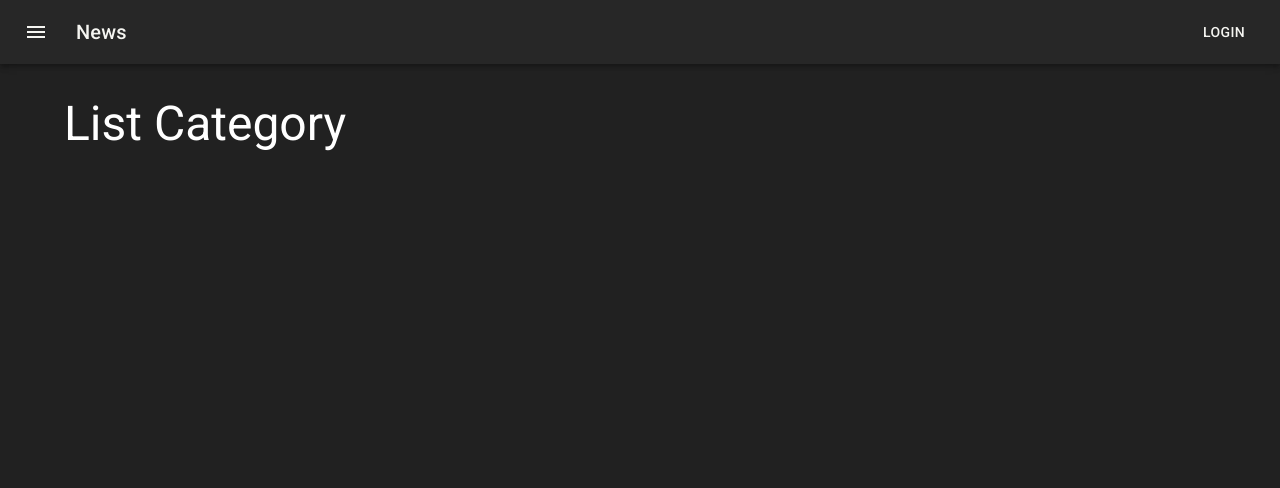
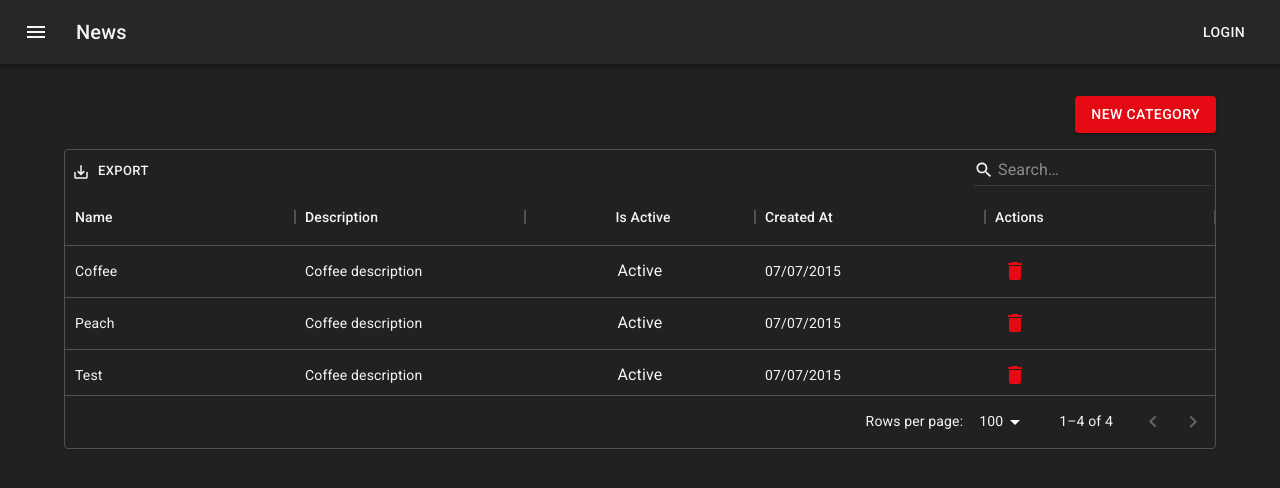
Before and after one commit to LeandroSousaCastro/front-end-admin-videos-react, a React (Create React App) app: page / in a window 1280 px wide. Shown: the top 488 px of the page. Built offline with nearby package versions, Linux system fonts and the light colour scheme.

Commit message:
feat(components): :sparkles: Implementa o data grid de categorias

```diff
--- a/docker-compose.yaml
+++ b/docker-compose.yaml
@@ -7,5 +7,5 @@
     # command: .docker/start.sh
     volumes:
       - .:/home/node/react
-    ports:
-      - 3001:3000
+    # ports:
+    #   - 3001:3000
--- a/package.json
+++ b/package.json
@@ -7,6 +7,8 @@
     "@emotion/styled": "^11.10.4",
     "@mui/icons-material": "^5.10.3",
     "@mui/material": "^5.10.3",
+    "@mui/styled-engine-sc": "^5.10.3",
+    "@mui/x-data-grid": "^5.16.0",
     "@reduxjs/toolkit": "^1.8.5",
     "@testing-library/jest-dom": "^5.16.5",
     "@testing-library/react": "^13.3.0",
@@ -20,6 +22,7 @@
     "react-redux": "^8.0.2",
     "react-router-dom": "6",
     "react-scripts": "5.0.1",
+    "styled-components": "^5.3.5",
     "typescript": "^4.8.2",
     "web-vitals": "^2.1.4"
   },
--- a/src/app/store.ts
+++ b/src/app/store.ts
@@ -1,9 +1,11 @@
-import { configureStore, ThunkAction, Action } from '@reduxjs/toolkit';
-import counterReducer from '../features/counter/counterSlice';
+import { configureStore, ThunkAction, Action } from "@reduxjs/toolkit";
+import counterReducer from "../features/counter/counterSlice";
+import categoriesReducer from "../features/categories/categorySlice";
 
 export const store = configureStore({
   reducer: {
     counter: counterReducer,
+    categories: categoriesReducer,
   },
 });
 
--- a/src/features/categories/ListCategory.tsx
+++ b/src/features/categories/ListCategory.tsx
@@ -1,9 +1,98 @@
-import { Box, Typography } from "@mui/material";
+import { Box, Button, IconButton, Typography } from "@mui/material";
+import DeleteIcon from "@mui/icons-material/Delete";
+import { Link } from "react-router-dom";
+import { useAppSelector } from "../../app/hooks";
+import { selectCategories } from "./categorySlice";
+import {
+  DataGrid,
+  GridRowsProp,
+  GridColDef,
+  GridRenderCellParams,
+  GridToolbar,
+} from "@mui/x-data-grid";
 
-export const ListCategory = () => (
-  <Box>
-    <Typography variant="h3" component="h1">
-      List Category
-    </Typography>
-  </Box>
-);
+export const ListCategory = () => {
+  const categories = useAppSelector(selectCategories);
+
+  const rows: GridRowsProp = categories.map((category) => ({
+    id: category.id,
+    name: category.name,
+    description: category.description,
+    is_active: category.is_active,
+    created_at: new Date(category.created_at).toLocaleDateString("pt-BR"),
+  }));
+
+  const columns: GridColDef[] = [
+    { field: "name", headerName: "Name", flex: 1 },
+    { field: "description", headerName: "Description", flex: 1 },
+    {
+      field: "is_active",
+      headerName: "Is Active",
+      flex: 1,
+      type: "boolean",
+      renderCell: renderIsActiveCell,
+    },
+    { field: "created_at", headerName: "Created At", flex: 1 },
+    {
+      field: "id",
+      headerName: "Actions",
+      flex: 1,
+      renderCell: renderActionsCell,
+    },
+  ];
+
+  function renderIsActiveCell(rowData: GridRenderCellParams) {
+    return (
+      <Typography color={rowData.value ? "primary" : "secondary"}>
+        {rowData.value ? "Active" : "Inactive"}
+      </Typography>
+    );
+  }
+
+  function renderActionsCell(params: GridRenderCellParams) {
+    return (
+      <IconButton
+        color="secondary"
+        onClick={() => console.log("clicked")}
+        aria-label="delete"
+      >
+        <DeleteIcon />
+      </IconButton>
+    );
+  }
+
+  return (
+    <Box maxWidth="lg" sx={{ mt: 4, mb: 4 }}>
+      <Box display="flex" justifyContent="flex-end">
+        <Button
+          variant="contained"
+          color="secondary"
+          component={Link}
+          to="/categories/new"
+          style={{ marginBottom: "1rem" }}
+        >
+          New Category
+        </Button>
+      </Box>
+      <Typography variant="h3" component="h1">
+        <Box style={{ height: 300, width: "100%" }}>
+          <DataGrid
+            components={{ Toolbar: GridToolbar }}
+            componentsProps={{
+              toolbar: {
+                showQuickFilter: true,
+                quickFilterProps: { debounceMs: 500 },
+              },
+            }}
+            disableColumnSelector={true}
+            disableColumnFilter={true}
+            disableDensitySelector={true}
+            rowsPerPageOptions={[2, 20, 50, 100]}
+            rows={rows}
+            columns={columns}
+          />
+        </Box>
+      </Typography>
+    </Box>
+  );
+};
--- /dev/null
+++ b/src/features/categories/categorySlice.ts
@@ -0,0 +1,57 @@
+import { createSlice } from "@reduxjs/toolkit";
+import { RootState } from "../../app/store";
+
+interface Category {
+  id: string;
+  name: string;
+  description: null | string;
+  is_active: boolean;
+  deleted_at: null | string;
+  created_at: string;
+  updated_at: string;
+}
+
+const category: Category = {
+  id: "937ab54c-22cb-42ec-bd0d-5aac6ff37a55",
+  name: "Coffee",
+  description: "Coffee description",
+  is_active: true,
+  deleted_at: null,
+  created_at: "2015-07-07T07:07:07+0000",
+  updated_at: "2015-07-07T07:07:07+0000",
+};
+
+export const initialState = [
+  category,
+  {
+    ...category,
+    id: "937ab54c-22cb-42ec-bd0d-5aac6ff37a53",
+    name: "Peach",
+  },
+  {
+    ...category,
+    id: "937ab54c-22cb-42ec-bd0d-5aac6ff37a52",
+    name: "Test",
+  },
+  {
+    ...category,
+    id: "937ab54c-22cb-42ec-bd0d-5aac6ff37a54",
+    name: "Case",
+  },
+];
+
+const categoriesSlice = createSlice({
+  name: "categories",
+  initialState: initialState,
+  reducers: {
+    createCategory(state, action) {},
+    updateCategory(state, action) {},
+    deleteCategory(state, action) {},
+  },
+});
+
+// Selectors
+export const selectCategories = (state: RootState) => state.categories;
+// export const selectCategoriesLoading = (state: RootState) => state.categories.categories.loading;
+
+export default categoriesSlice.reducer;
```
Also changed, not shown: 1 other file (tests, documents, lock files or other folders).
